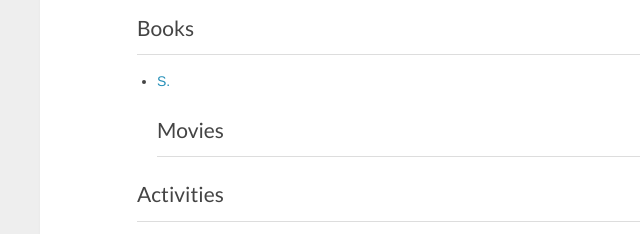
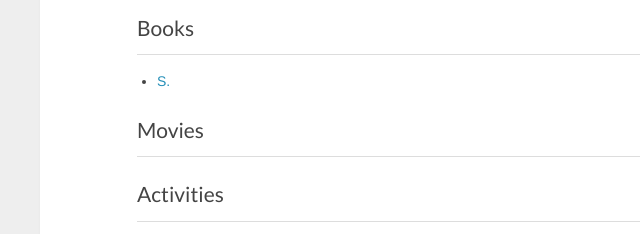
Before and after one commit to BogoSort/bogosort.github.io, a plain HTML site: page TODO-List/index.html in a window 1280 px wide. Shown: the part 264-498 px from the top of the page, 0-640 px from the left. Drawn offline with nearby package versions, Linux system fonts and the light colour scheme.

Commit message:
Site updated: 2015-04-05 14:57:40

```diff
--- a/TODO-List/index.html
+++ b/TODO-List/index.html
@@ -63,9 +63,9 @@
 
         <p>I will post here what I would really like to do when I take a break, including exciting books, movies, etc.<br>Recommendations are welcomed with all my heart.</p>
 <h2 id="Books">Books</h2><ul>
-<li><a href="http://www.amazon.com/S-J-Abrams/dp/0316201642/ref=sr_1_1?s=books&amp;ie=UTF8&amp;qid=1428215921&amp;sr=1-1" target="_blank" rel="external">S.</a><h2 id="Movies">Movies</h2></li>
+<li><a href="http://www.amazon.com/S-J-Abrams/dp/0316201642/ref=sr_1_1?s=books&amp;ie=UTF8&amp;qid=1428215921&amp;sr=1-1" target="_blank" rel="external">S.</a></li>
 </ul>
-<h2 id="Activities">Activities</h2>
+<h2 id="Movies">Movies</h2><h2 id="Activities">Activities</h2>
 
     </div>
     <footer>
```
